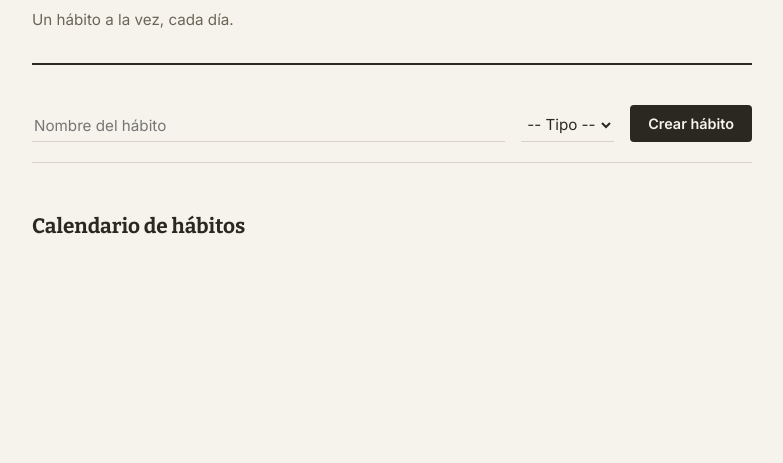
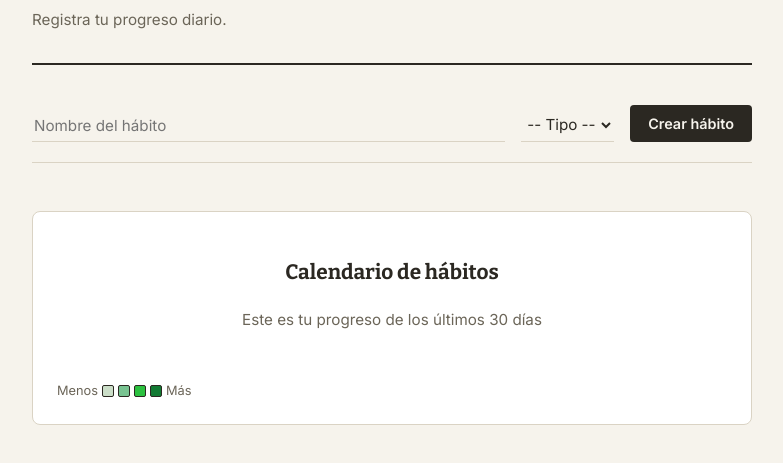
Before and after one commit to abreuf03/habit-tracker, a website: page public/index.html in a window 1280 px wide. Shown: the part 95-558 px from the top of the page, without its empty margins (248-1031 px from the left). Drawn offline with nearby package versions, Linux system fonts and the light colour scheme; no server answers.

Commit message:
mejora visual calendario

```diff
--- a/public/css/style.css
+++ b/public/css/style.css
@@ -151,14 +151,13 @@ h2 {
 }
 
 #calendar {
-  margin-top: 16px;
 }
 
 .calendar-grid {
   display: grid;
   grid-template-rows: repeat(7, 1fr);
   grid-auto-flow: column;
-  gap: 3px;
+  gap: 1px;
   max-width: 100%;
   overflow-x: auto;
   padding: 12px 0 4px;
@@ -168,6 +167,7 @@ h2 {
   width: 12px;
   height: 12px;
   border-radius: 2px;
+  border: 1px solid var(--ink);
 }
 
 .level-0 { background-color: #cbdec8; }
@@ -175,6 +175,30 @@ h2 {
 .level-2 { background-color: #2cc140; }
 .level-3 { background-color: #127a33; }
 
+.calendar-card {
+  background: var(--paper-raised);
+  border: 1px solid var(--line);
+  border-radius: 8px;
+  padding: 24px;
+  margin-top: 16px;
+}
+
+.calendar-legend {
+  display: flex;
+  align-items: center;
+  gap: 4px;
+  margin-top: 12px;
+  font-size: 0.8rem;
+  color: var(--ink-soft);
+}
+
+.legend-swatch {
+  width: 12px;
+  height: 12px;
+  border-radius: 2px;
+  border: 1px solid var(--ink);
+}
+
 /* --- Responsive --- */
 @media (max-width: 480px) {
   #habit-form { flex-direction: column; align-items: stretch; }
--- a/public/index.html
+++ b/public/index.html
@@ -9,7 +9,7 @@
     <div class="page">
         <header>
             <h1>Habit Tracker</h1>
-            <p class="tagline">Un hábito a la vez, cada día.</p>
+            <p class="tagline">Registra tu progreso diario.</p>
         </header>
 
         <form id="habit-form">
@@ -26,8 +26,19 @@
 
         <ul id="habit-list"></ul>
 
-        <h2>Calendario de hábitos</h2>
-        <div id="calendar" class="calendar-grid"></div>
+        <div class='calendar-card'>
+            <h2><p style="text-align: center;">Calendario de hábitos</p></h2>
+            <p class="tagline" style="text-align: center;">Este es tu progreso de los últimos 30 días</p>
+            <div id="calendar" class="calendar-grid"></div>
+            <div class="calendar-legend">
+                <span>Menos</span>
+                <span class="legend-swatch level-0"></span>
+                <span class="legend-swatch level-1"></span>
+                <span class="legend-swatch level-2"></span>
+                <span class="legend-swatch level-3"></span>
+                <span>Más</span>
+            </div>
+        </div>
     </div>
 
     <script src="js/api.js"></script>
```
Also changed, not shown: README.md.
